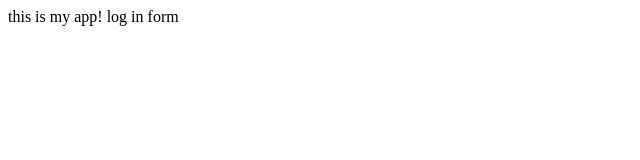
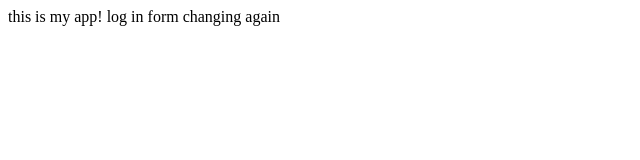
Before and after one commit to megvargian/myappsample, a plain HTML site: page index.html in a window 1280 px wide. Shown: the whole page, without its empty margins (0-640 px from the left). Drawn offline with Linux system fonts and the light colour scheme.

Commit message:
changing in login again

```diff
--- a/index.html
+++ b/index.html
@@ -6,5 +6,6 @@
 <body>
  this is my app!
  log in form
+ changing again
 </body>
 </html>
```
